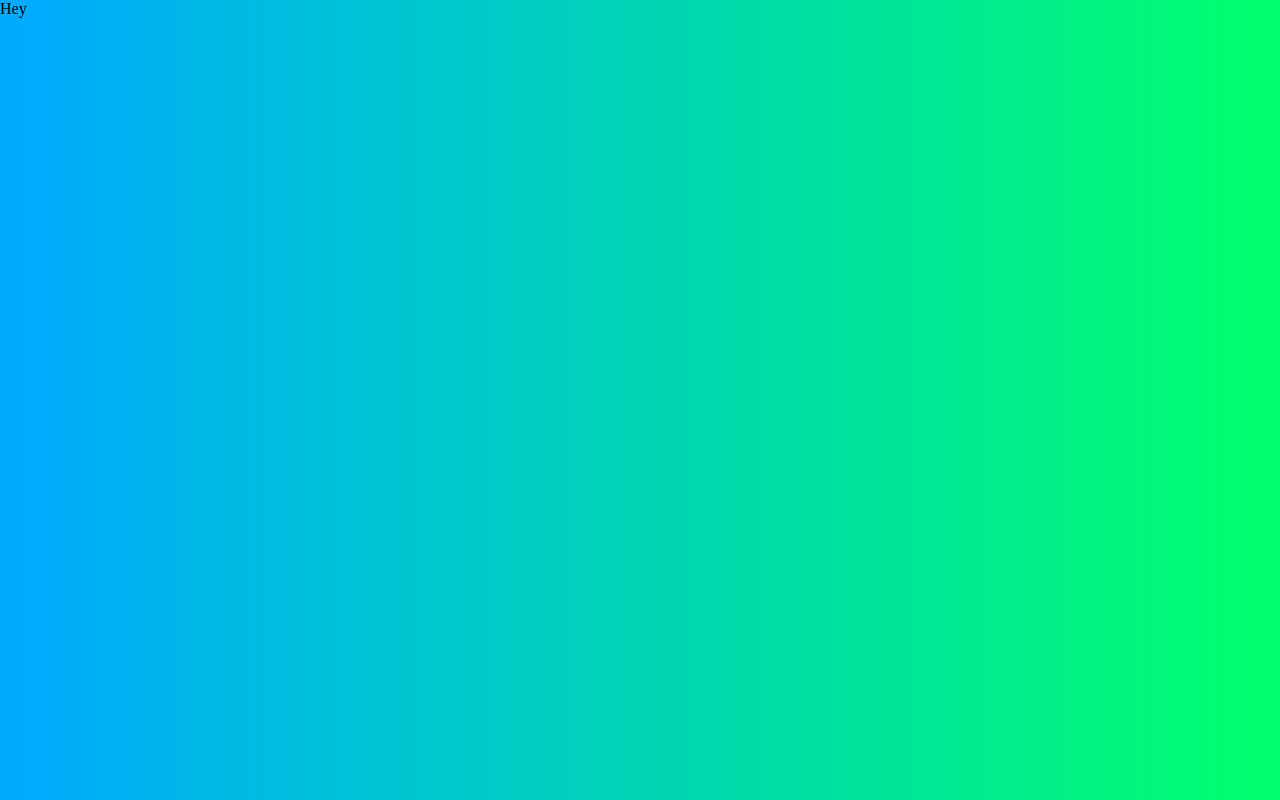
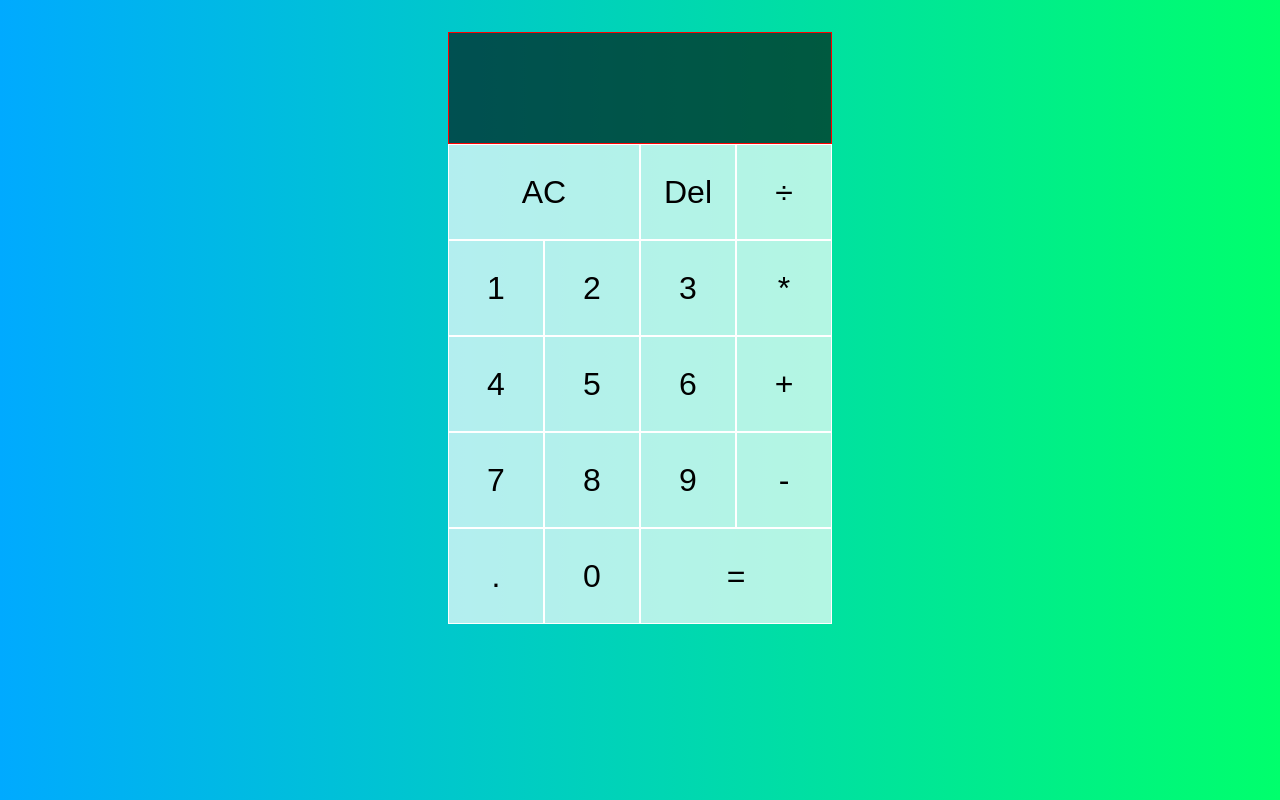
Before and after one commit to IvanHrushevich/react-calculator-1, a React (Create React App) app: page / in a window 1280 px wide. Built offline with nearby package versions, Linux system fonts and the light colour scheme.

Commit message:
create basic calculator markup

```diff
--- a/src/App.tsx
+++ b/src/App.tsx
@@ -1,7 +1,32 @@
-import "./styles.css";
+import './styles.css';
 
 function App() {
-  return <div>Hey</div>;
+  return (
+    <div className="calculator-grid">
+      <div className="output">
+        <div className="previous-operand"></div>
+        <div className="current-operand"></div>
+      </div>
+      <button className="span-two">AC</button>
+      <button>Del</button>
+      <button>÷</button>
+      <button>1</button>
+      <button>2</button>
+      <button>3</button>
+      <button>*</button>
+      <button>4</button>
+      <button>5</button>
+      <button>6</button>
+      <button>+</button>
+      <button>7</button>
+      <button>8</button>
+      <button>9</button>
+      <button>-</button>
+      <button>.</button>
+      <button>0</button>
+      <button className="span-two">=</button>
+    </div>
+  );
 }
 
 export default App;
--- a/src/styles.css
+++ b/src/styles.css
@@ -8,3 +8,29 @@
   margin: 0;
   background: linear-gradient(to right, #00aaff, #00ff6c);
 }
+
+.calculator-grid {
+  display: grid;
+  margin-top: 2rem;
+  justify-content: center;
+  grid-template-columns: repeat(4, 6rem);
+  grid-template-rows: minmax(7rem, auto) repeat(5, 6rem);
+}
+
+.calculator-grid > button {
+  cursor: pointer;
+  font-size: 2rem;
+  border: 1px solid #fff;
+  outline: none;
+  background-color: rgba(255, 255, 255, 0.7);
+}
+
+.span-two {
+  grid-column: span 2;
+}
+
+.output {
+  grid-column: 1 / -1;
+  border: 1px solid red;
+  background-color: rgba(0, 0, 0, 0.6);
+}
```
